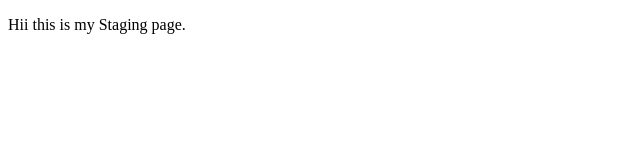
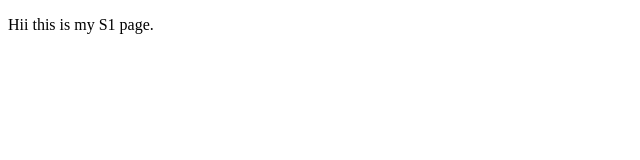
Before and after one commit to himanee20/PRAC, a plain HTML site: page index.html in a window 1280 px wide. Shown: the full height of the page, 0-640 px from the left. Drawn offline with Linux system fonts and the light colour scheme.

Commit message:
First commit

```diff
--- a/index.html
+++ b/index.html
@@ -6,6 +6,6 @@
     <title>Document</title>
 </head>
 <body>
-    <p>Hii this is my Staging page.</p>
+    <p>Hii this is my S1 page.</p>
 </body>
 </html>
```
